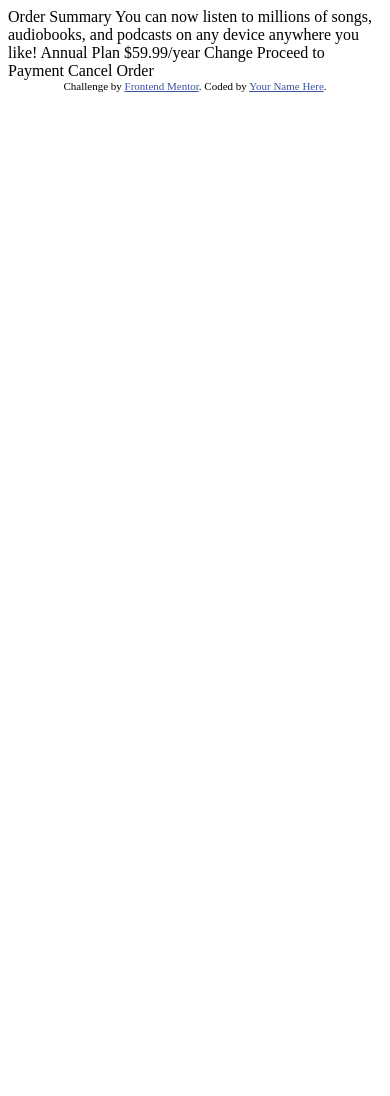
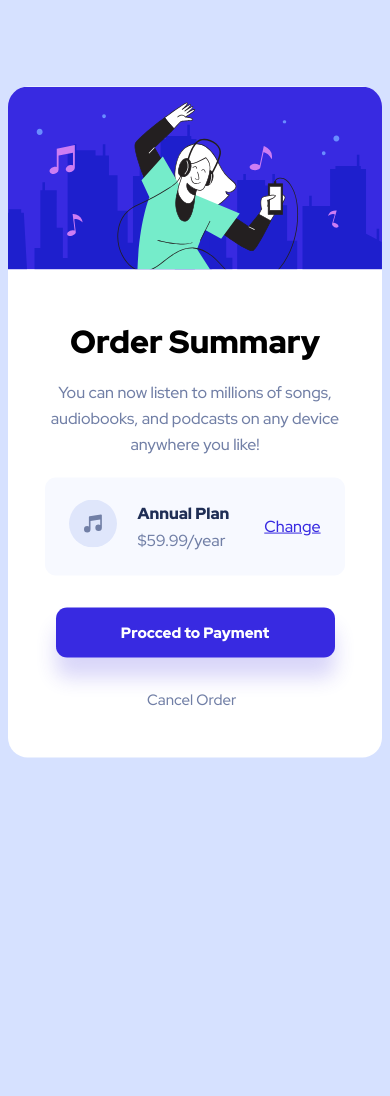
Before and after one commit to Paul21777/order-summary-component-main, a plain HTML site: page index.html in a window 390 px wide. Before the commit the page ends 844 px from the top, so only its background shows below. Drawn offline with Linux system fonts and the light colour scheme.

Commit message:
html style and responsive design

```diff
--- a/index.html
+++ b/index.html
@@ -1,37 +1,48 @@
 <!DOCTYPE html>
 <html lang="en">
   <head>
-  <meta charset="UTF-8">
-  <meta name="viewport" content="width=device-width, initial-scale=1.0"> <!-- displays site properly based on user's device -->
+    <meta charset="UTF-8" />
+    <meta name="viewport" content="width=device-width, initial-scale=1.0" />
+    <!-- displays site properly based on user's device -->
 
-  <link rel="icon" type="image/png" sizes="32x32" href="./images/favicon-32x32.png">
+    <link
+      rel="icon"
+      type="image/png"
+      sizes="32x32"
+      href="./images/favicon-32x32.png"
+    />
+    <link rel="stylesheet" href="style.css" />
 
     <title>Frontend Mentor | Order summary card</title>
 
     <!-- Feel free to remove these styles or customise in your own stylesheet 👍 -->
-  <style>
-    .attribution { font-size: 11px; text-align: center; }
-    .attribution a { color: hsl(228, 45%, 44%); }
-  </style>
   </head>
   <body>
+    <main>
+      <div class="illustration-hero">
+        <img src="images/illustration-hero.svg" alt="illustration-hero" />
+      </div>
 
-  Order Summary
-
+      <h1>Order Summary</h1>
+      <p class="text-resume">
         You can now listen to millions of songs, audiobooks, and podcasts on any
         device anywhere you like!
+      </p>
 
-  Annual Plan
+      <div class="order-resume">
+        <class class="music-icon"
+          ><img src="images/icon-music.svg" alt="headset-icon"
+        /></class>
+        <div class="price">
+          <span class="time-plan">Annual Plan</span> <br />
           $59.99/year
+        </div>
+        <div class="change">Change</div>
+      </div>
 
-  Change
+      <input type="submit" value="Procced to Payment" />
 
-  Proceed to Payment
-  Cancel Order
-
-  <div class="attribution">
-    Challenge by <a href="https://www.frontendmentor.io?ref=challenge" target="_blank">Frontend Mentor</a>.
-    Coded by <a href="#">Your Name Here</a>.
-  </div>
+      <div class="cancel-order">Cancel Order</div>
+    </main>
   </body>
 </html>
--- /dev/null
+++ b/style.css
@@ -0,0 +1,139 @@
+@import url("https://fonts.googleapis.com/css2?family=Red+Hat+Display:wght@500;900&display=swap");
+
+* {
+  box-sizing: border-box;
+}
+
+body {
+  --dark-grey: #1f2e55;
+  --light-grey: #717fa6;
+  --purple-custom: #382ae1;
+  --purple-custom-hover: #766cf1;
+
+  background-color: #d6e1ff;
+  font-family: "Red Hat Display";
+  font-size: 16px;
+}
+
+main {
+  display: flex;
+  flex-direction: column;
+  background-color: #ffffff;
+  max-width: 450px;
+  max-height: auto;
+  min-width: 327px;
+  min-height: auto;
+  border-radius: 20px;
+  margin: auto;
+  margin-top: 50vh; /* poussé de la moitié de hauteur de viewport */
+  transform: translateY(-50%); /* tiré de la moitié de sa propre hauteur */
+}
+
+@media screen and (max-width: 375px) {
+  .order-resume {
+    font-size: 14px;
+  }
+}
+
+img {
+  border-radius: 20px 20px 0 0;
+  width: 100%;
+}
+
+h1 {
+  max-width: 354px;
+  min-width: 263px;
+  height: auto;
+  text-align: center;
+  margin: 45px auto 0 auto;
+}
+
+.text-resume {
+  max-width: 354px;
+  min-width: 263px;
+  height: auto;
+  color: var(--light-grey);
+  line-height: 26px;
+  text-align: center;
+  margin: 17px auto 0 auto;
+  font-size: 16px;
+}
+
+.order-resume {
+  display: flex;
+  width: 80%;
+  min-width: 279px;
+  height: 98px;
+  border-radius: 11px;
+  background-color: #f7f9ff;
+  align-items: center;
+  margin: 20px auto 0 auto;
+}
+
+.music-icon {
+  padding-left: 24px;
+}
+
+.price {
+  width: 92px;
+  height: 48px;
+  color: var(--light-grey);
+  margin-left: 20px;
+  line-height: 21px;
+}
+
+.time-plan {
+  color: var(--dark-grey);
+  font-weight: 900;
+  margin-bottom: 6px;
+  display: inline-block;
+}
+
+.change {
+  text-decoration: underline;
+  color: var(--purple-custom);
+  width: 52px;
+  text-align: end;
+  margin-right: 24px;
+  flex: 2 52px;
+}
+
+.change:hover {
+  text-decoration: none;
+  color: var(--purple-custom-hover);
+  cursor: pointer;
+}
+input[type="submit"] {
+  display: block;
+  max-width: 354px;
+  min-width: 279px;
+  height: 50px;
+  margin: 32px auto 0 auto;
+  border: 0;
+  border-radius: 11px;
+  box-shadow: 0px 20px 20px rgba(56, 42, 225, 0.190291);
+  background-color: var(--purple-custom);
+  font-family: "Red Hat Display";
+  font-weight: 900;
+  font-size: 15px;
+  color: white;
+}
+
+input[type="submit"]:hover {
+  background-color: var(--purple-custom-hover);
+  cursor: pointer;
+}
+
+.cancel-order {
+  font-size: 15px;
+  width: 96px;
+
+  height: 20px;
+  margin: 32px auto 48px auto;
+  color: var(--light-grey);
+}
+
+.cancel-order:hover {
+  color: var(--dark-grey);
+  cursor: pointer;
+}
```
Lines whose indentation alone changed are shown as unchanged.
